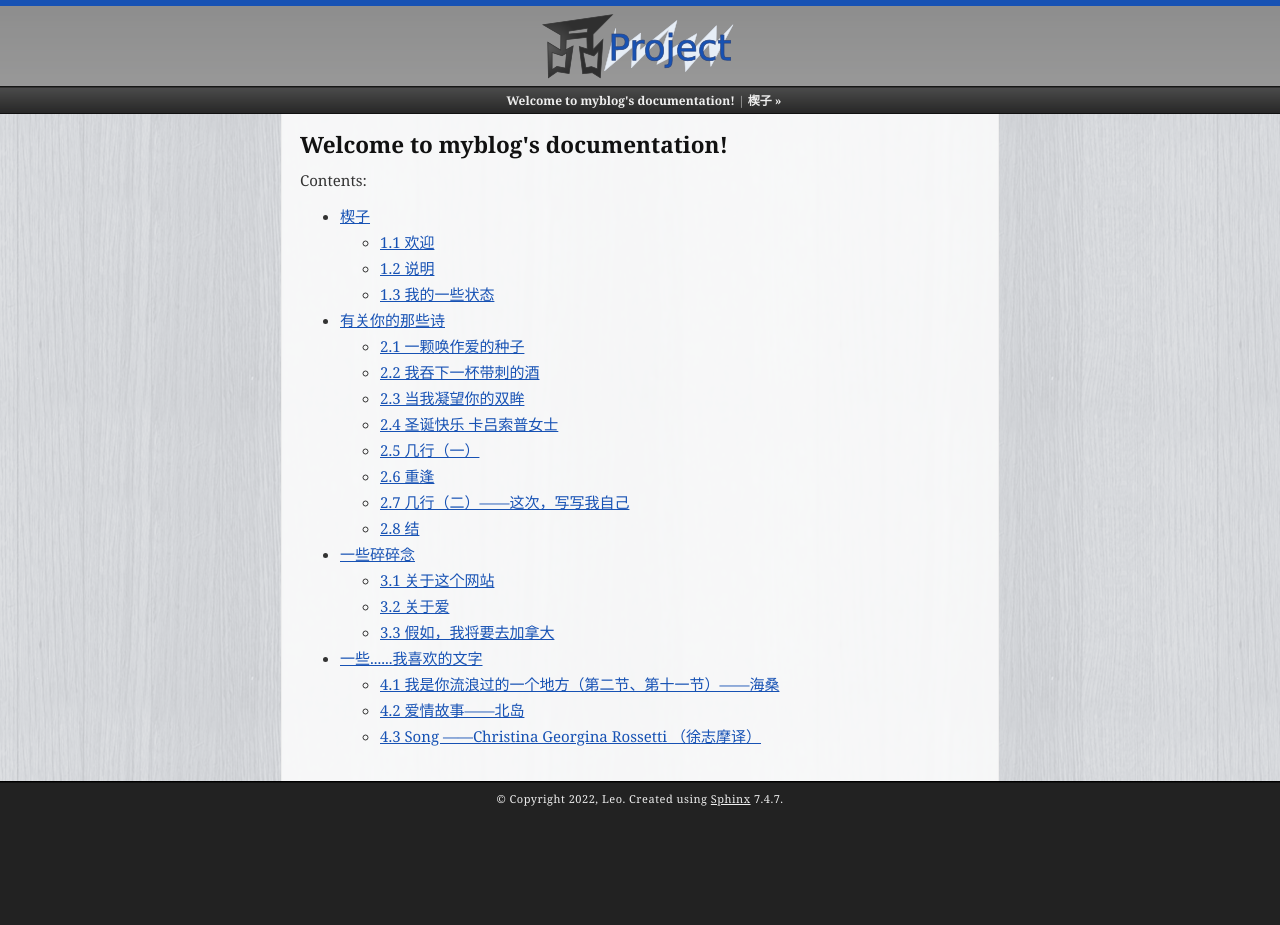
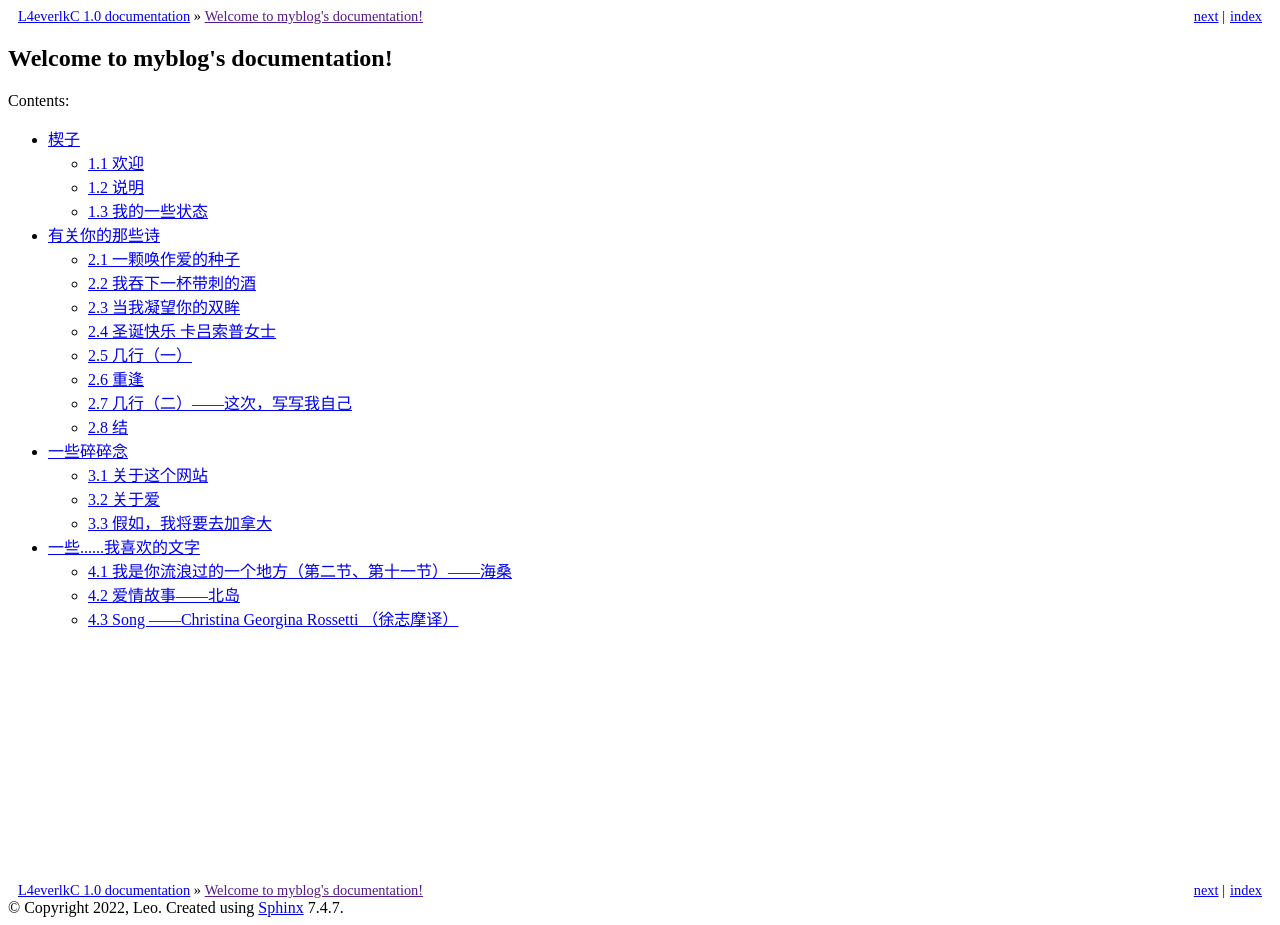
Before and after one commit to Leo4everlkc/my-blog, a Sphinx documentation site: the page built from source/index.rst, in a window 1280 px wide. Built offline with Sphinx 7.4.7, drawn with Linux system fonts in a browser that asks for light colours; before the commit the page ends 900 px from its top, so only the background shows below that.

Commit message:
Update conf.py

```diff
--- a/source/conf.py
+++ b/source/conf.py
@@ -54,7 +54,7 @@ exclude_patterns = []
 # The theme to use for HTML and HTML Help pages.  See the documentation for
 # a list of builtin themes.
 #
-html_theme = 'scrolls'
+html_theme = 'basic'
 
 # Add any paths that contain custom static files (such as style sheets) here,
 # relative to this directory. They are copied after the builtin static files,
```
